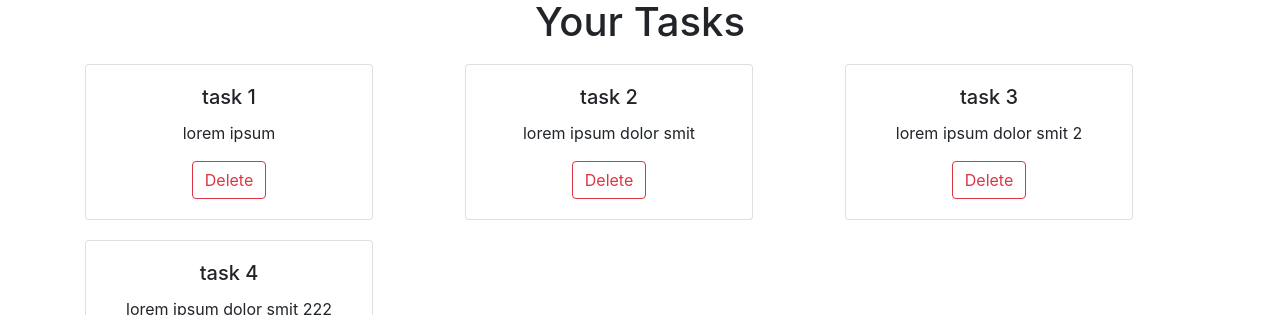
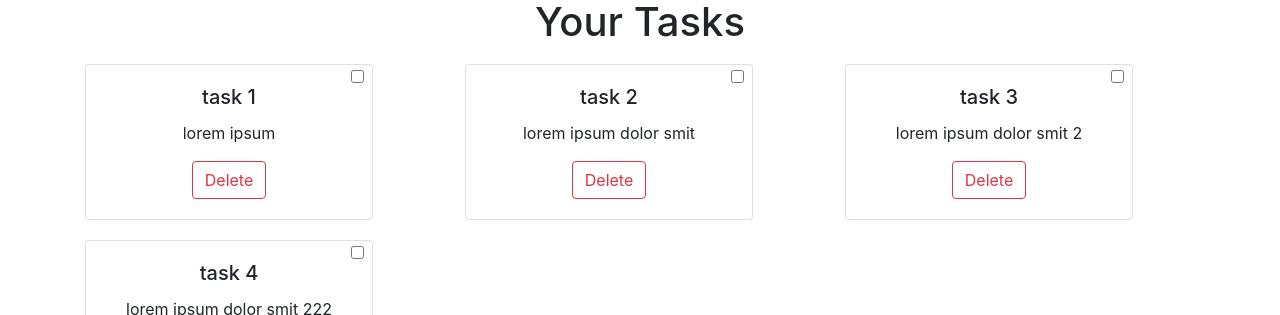
Before and after one commit to TigranKochinyan/ReactApp, a React (Create React App) app: page / in a window 1280 px wide. Shown: the part 358-673 px from the top of the page. Built offline with nearby package versions, Linux system fonts and the light colour scheme.

Commit message:
add multiply delete

```diff
--- a/src/Components/TodoList/TodoList.jsx
+++ b/src/Components/TodoList/TodoList.jsx
@@ -1,7 +1,7 @@
 import React, { Component } from 'react';
 import { Container, Row, Col, Card, Button, InputGroup, Form } from 'react-bootstrap';
 import './todoList.scss';
-import { v4 as uuidv4 } from 'uuid';
+import randomId from './../../helpers/randomIdGenerator';
 
 import SectioTitle from './../SectionTitle';
 
@@ -9,26 +9,27 @@ class TodoList extends Component {
     state = {
         taskList: [
             {
-                id: uuidv4(),
+                id: randomId(),
                 title: 'task 1',
                 description: 'lorem ipsum'
             },
             {
-                id: uuidv4(),
+                id: randomId(),
                 title: 'task 2',
                 description: 'lorem ipsum dolor smit'
             },
             {
-                id: uuidv4(),
+                id: randomId(),
                 title: 'task 3',
                 description: 'lorem ipsum dolor smit 2'
             },
             {
-                id: uuidv4(),
+                id: randomId(),
                 title: 'task 4',
                 description: 'lorem ipsum dolor smit 222'
             }
         ],
+        checkedTasks: [],
         inputValueTitle: '',
         inputValueDesc: '',
         validated: false,
@@ -40,12 +41,32 @@ class TodoList extends Component {
             [wichInput]: value
         });
     };
-    removeTask = (event) => {
-        const taskList = this.state.taskList.filter(item => item.id !== event.target.id);
-        console.log(event.target.id, taskList);
+    checkTask = (id) => {
+        let {checkedTasks} = this.state;
+        if(checkedTasks.includes(id)) {
+            checkedTasks = checkedTasks.filter(delId => delId !== id);
+        }
+        else {
+            checkedTasks.push(id);
+        }
         this.setState({
-            taskList
+            checkedTasks
         })
+    }
+    removeTask = (id) => {
+        let { taskList, checkedTasks } = this.state;
+        if(checkedTasks.length === 0) {
+            taskList = taskList.filter(item => item.id !== id);
+        }
+        else {
+            for(let id of checkedTasks){
+                taskList = taskList.filter(item => item.id !== id);
+            }
+        }
+        this.setState({
+            taskList,
+            checkedTasks: []
+        });
     };
     handleSubmit = (event) => {
         event.preventDefault();
@@ -57,7 +78,7 @@ class TodoList extends Component {
             return;
         }
         const newTask = {
-            id: uuidv4(),
+            id: randomId(),
             title: this.state.inputValueTitle,
             description: this.state.inputValueDesc
         };
@@ -76,11 +97,17 @@ class TodoList extends Component {
                 <Col key={`item${item.id}`}>
                     <Card className="TodoList-card">
                         <Card.Body>
+                            <Form.Check
+                                type="checkbox"
+                                id="autoSizingCheck"
+                                className="TodoList-card-check"
+                                onClick={(event)=> { this.checkTask(item.id) }}
+                            />
                             <Card.Title>{item.title}</Card.Title>
                             <Card.Text>
                                 {item.description}
                             </Card.Text>
-                            <Button id={item.id} onClick={this.removeTask} variant="outline-danger">Delete</Button>
+                            <Button onClick={() => this.removeTask(item.id)} variant="outline-danger">Delete</Button>
                         </Card.Body>
                     </Card>
                 </Col>
@@ -88,9 +115,9 @@ class TodoList extends Component {
         });
         return (
             <Container className="TodoList">
-                <SectioTitle title='Add new Task' />
+                <SectioTitle title='Add new Task'/>
                 <Row>
-                    <Col>
+                    <Col xl={2} md={4} sm={6} xs={12}>
                         <Card style={{ width: '20rem' }}>
                         <Card.Body>
                             <Form noValidate validated={validated} onSubmit={this.handleSubmit}>
--- a/src/Components/TodoList/todoList.scss
+++ b/src/Components/TodoList/todoList.scss
@@ -2,5 +2,10 @@
     &-card {
         width: 18rem;
         margin: 10px 0;
+        &-check {
+            position: absolute;
+            top: 0px;
+            right: 5px;
+        }
     }
 }
--- /dev/null
+++ b/src/helpers/randomIdGenerator.js
@@ -0,0 +1,3 @@
+export default function randomId() {
+    return Math.random().toString(32).slice(2)+'-'+Math.random().toString(32).slice(2);
+}
```
